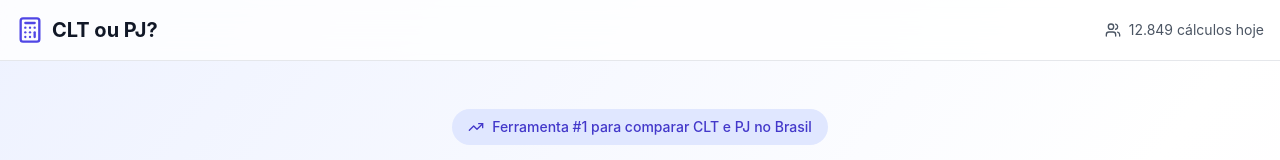
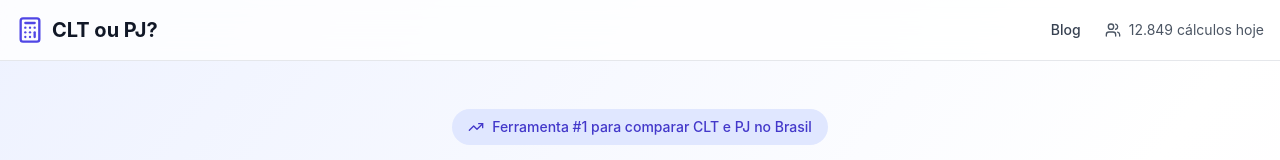
Before and after one commit to RodVerruck/cltvspj, a Next.js app: page / in a window 1280 px wide. Shown: the top 160 px of the page. Built offline with nearby package versions, Linux system fonts and the light colour scheme.

Commit message:
feat: add blog link to header navigation with hover state and improved layout spacing

```diff
--- a/pages/index.js
+++ b/pages/index.js
@@ -126,9 +126,14 @@ export default function Home() {
               <Calculator className="text-indigo-600" size={28} />
               <h1 className="text-xl font-bold text-gray-900">CLT ou PJ?</h1>
             </div>
-            <div className="flex items-center gap-2 text-sm text-gray-600">
-              <Users size={16} />
-              <span>{totalUsers.toLocaleString('pt-BR')} cálculos hoje</span>
+            <div className="flex items-center gap-6">
+              <a href="/blog" className="text-sm font-medium text-gray-700 hover:text-indigo-600 transition">
+                Blog
+              </a>
+              <div className="flex items-center gap-2 text-sm text-gray-600">
+                <Users size={16} />
+                <span>{totalUsers.toLocaleString('pt-BR')} cálculos hoje</span>
+              </div>
             </div>
           </div>
         </header>
```
